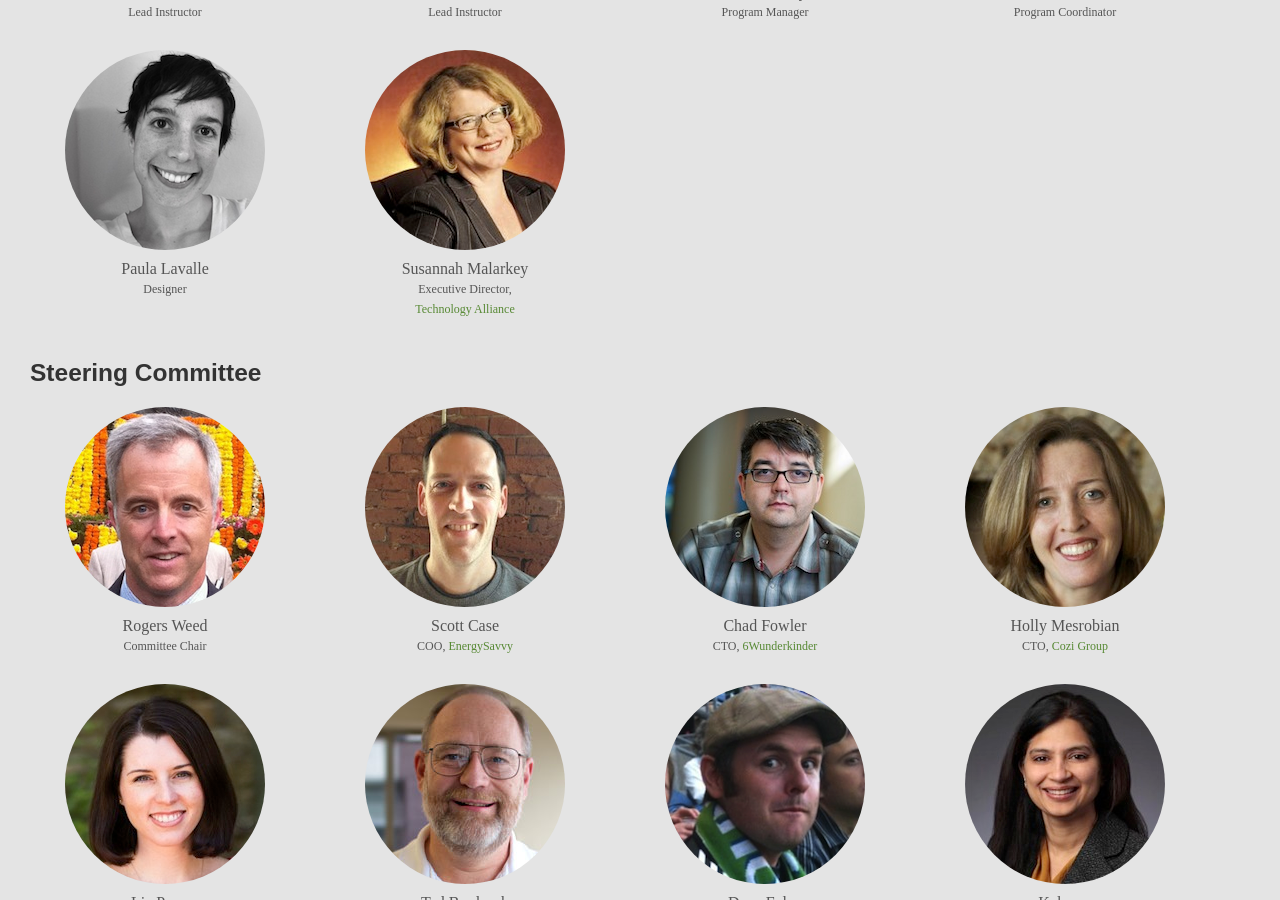
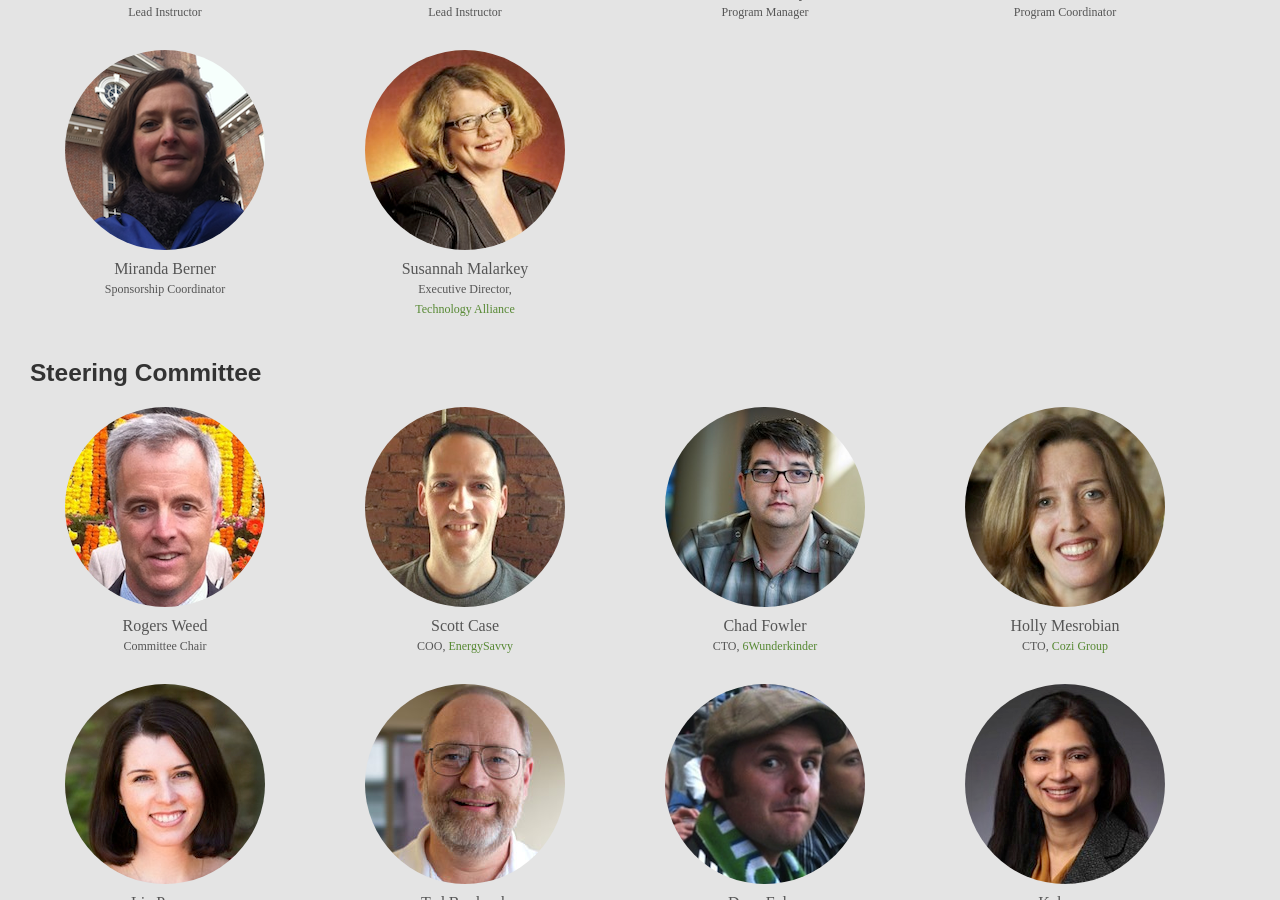
Before and after one commit to Ada-Developers-Academy/adadevelopersacademy.org, a Jekyll site: the page built from about/index.html, in a window 1280 px wide and 900 px high, scrolled down 2502 px. Built offline with Jekyll 4.4.1, drawn with Linux system fonts in a browser that asks for light colours; nearby versions of some CDN libraries.

Commit message:
Add Miranda to about page.

```diff
--- a/about/index.html
+++ b/about/index.html
@@ -97,9 +97,9 @@ sitemap:
             </li>
          <li class='span3'>
             <div class="thumbnail">
-              <img class='img-circle' src="/images/headshots/paula.png" />
-              <div class="caption inner">Paula Lavalle</div>
-              <div class="caption inner sub">Designer</div>
+              <img class='img-circle' src="/images/headshots/miranda.png" />
+              <div class="caption inner">Miranda Berner</div>
+              <div class="caption inner sub">Sponsorship Coordinator</div>
             </div>
           </li>
           <li class='span3'>
```
Also changed, not shown: images/headshots/miranda.png (added).
